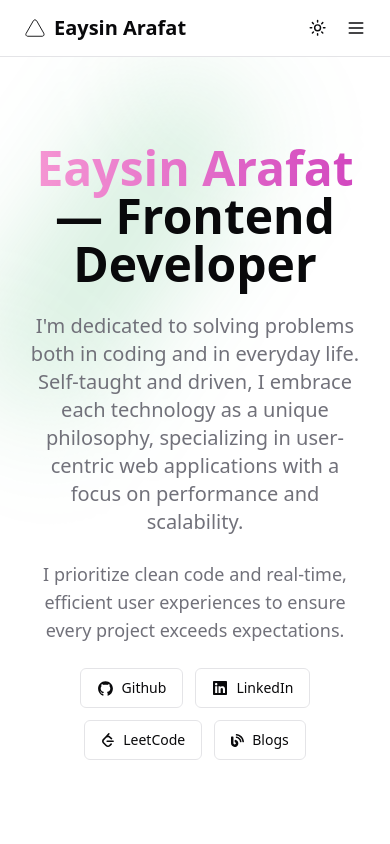
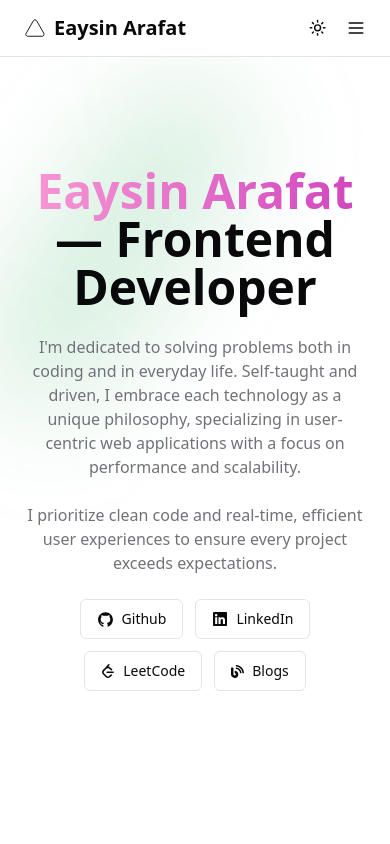
Before and after one commit to eaysin-dev/eaysin-io, a Next.js app: page / in a window 390 px wide. Shown: the top 844 px of the page. Built offline with nearby package versions, Linux system fonts and the light colour scheme.

Commit message:
fix: update responsive

```diff
--- a/components/sections/Careers.tsx
+++ b/components/sections/Careers.tsx
@@ -83,7 +83,7 @@ export const Careers = () => {
               <p className="text-sm leading-7 mb-4">{career.description}</p>
 
               {/* Location and Type Section */}
-              <div className="flex gap-4 mb-4">
+              <div className="flex flex-col md:flex-row gap-2 mb-4">
                 {/* Location Badge */}
                 <div className="flex items-center gap-2">
                   <MapPinIcon className="h-4 w-4 text-muted-foreground" />
--- a/components/sections/Hero.tsx
+++ b/components/sections/Hero.tsx
@@ -18,14 +18,14 @@ export const Hero = () => {
           </h1>{" "}
         </main>
 
-        <p className="text-xl text-muted-foreground md:w-10/12 mx-auto lg:mx-0">
+        <p className="text-base md:text-xl text-muted-foreground md:w-10/12 mx-auto lg:mx-0">
           I&apos;m dedicated to solving problems both in coding and in everyday
           life. Self-taught and driven, I embrace each technology as a unique
           philosophy, specializing in user-centric web applications with a focus
           on performance and scalability.
         </p>
 
-        <p className="text-lg text-muted-foreground md:w-10/12 mx-auto lg:mx-0">
+        <p className="md:text-lg text-muted-foreground md:w-10/12 mx-auto lg:mx-0">
           I prioritize clean code and real-time, efficient user experiences to
           ensure every project exceeds expectations.
         </p>
--- a/components/sections/Skills.tsx
+++ b/components/sections/Skills.tsx
@@ -55,7 +55,7 @@ export const Skills = () => {
         ))}
       </div>
 
-      <p className="mt-12 text-center text-sm lg:text-base font-semibold p-4 rounded-lg shadow-md bg-card text-card-foreground">
+      <p className="mt-12 text-center text-sm lg:text-base font-medium p-4 rounded-lg shadow-md bg-card text-card-foreground">
         I have a strong understanding of core languages like JavaScript and
         TypeScript, allowing me to pick up and excel with any framework or
         library in a short time. My approach focuses on depth and mastering the
--- a/components/sections/projects/portfolio-details/react-form-interaction/index.tsx
+++ b/components/sections/projects/portfolio-details/react-form-interaction/index.tsx
@@ -1,17 +1,15 @@
-
+import ProjectApis from "@/components/ui/project-details/apis";
+import ProjectChallenges from "@/components/ui/project-details/challenges";
+import ProjectImprovements from "@/components/ui/project-details/improvements";
+import ProjectInstallation from "@/components/ui/project-details/installation";
+import ProjectKeyFeatures from "@/components/ui/project-details/key-features";
+import ProjectLessons from "@/components/ui/project-details/lessons";
 import ProjectOverview from "@/components/ui/project-details/overview";
+import ProjectResources from "@/components/ui/project-details/resources";
+import ProjectRole from "@/components/ui/project-details/role";
+import ProjectTechStack from "@/components/ui/project-details/tech-stack";
+import ProjectValidationsFeature from "@/components/ui/project-details/validations-feature";
 import { reactFormInteractionsDocs } from "./data";
-import ProjectKeyFeatures from "@/components/ui/project-details/key-features";
-import ProjectInstallation from "@/components/ui/project-details/installation";
-import ProjectUsage from "@/components/ui/project-details/usage";
-import ProjectTechStack from "@/components/ui/project-details/tech-stack";
-import ProjectChallenges from "@/components/ui/project-details/challenges";
-import ProjectApis from "@/components/ui/project-details/apis";
-import ProjectRole from "@/components/ui/project-details/role";
-import ProjectLessons from "@/components/ui/project-details/lessons";
-import ProjectImprovements from "@/components/ui/project-details/improvements";
-import ProjectValidationsFeature from "@/components/ui/project-details/validations-feature";
-import ProjectResources from "@/components/ui/project-details/resources";
 
 const ReactFormInteractions = () => {
   return (
@@ -27,7 +25,7 @@ const ReactFormInteractions = () => {
       <ProjectInstallation
         installationSteps={reactFormInteractionsDocs.installationStep || []}
       />
-      <ProjectUsage usages={reactFormInteractionsDocs?.usage || []} />
+      {/* <ProjectUsage usages={reactFormInteractionsDocs?.usage || []} /> */}
       <ProjectTechStack techStack={reactFormInteractionsDocs.techStack} />
       <ProjectChallenges challenges={reactFormInteractionsDocs.challenges} />
       <ProjectApis apis={reactFormInteractionsDocs?.api || []} />
```
